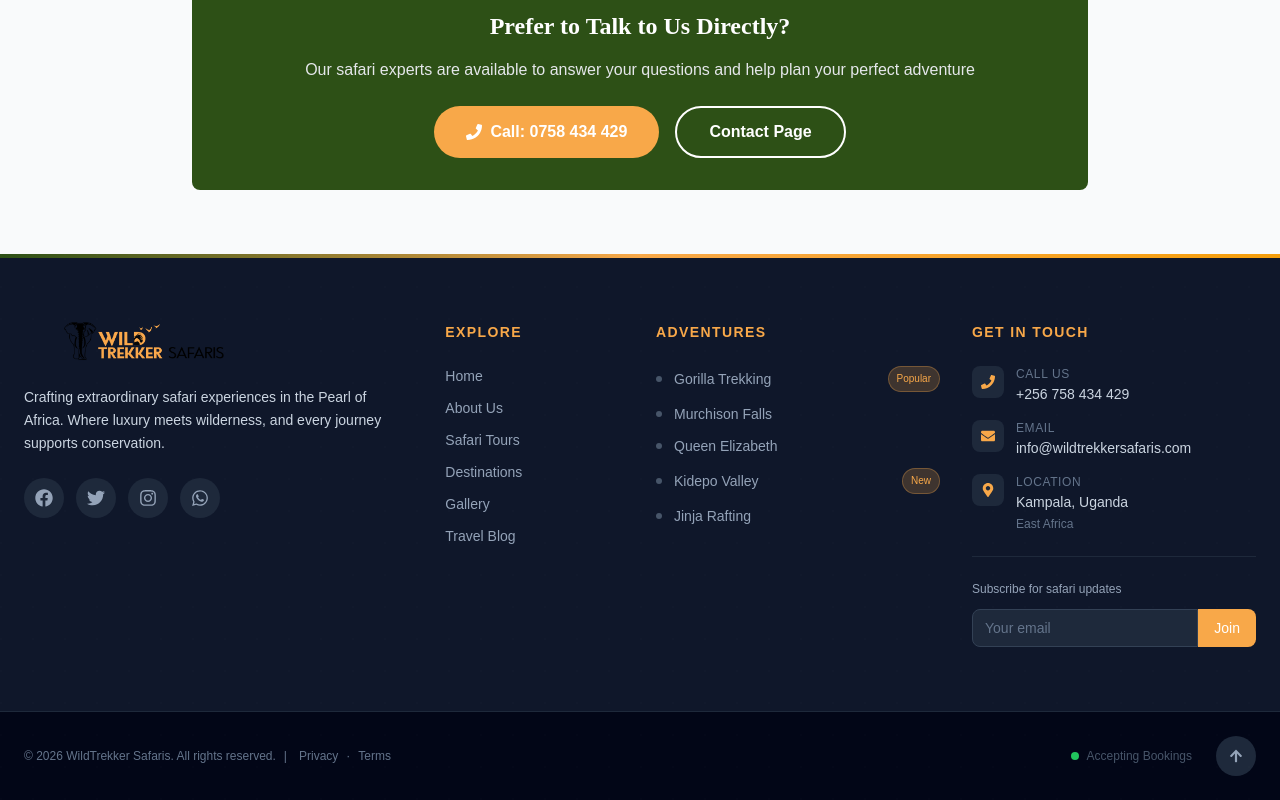
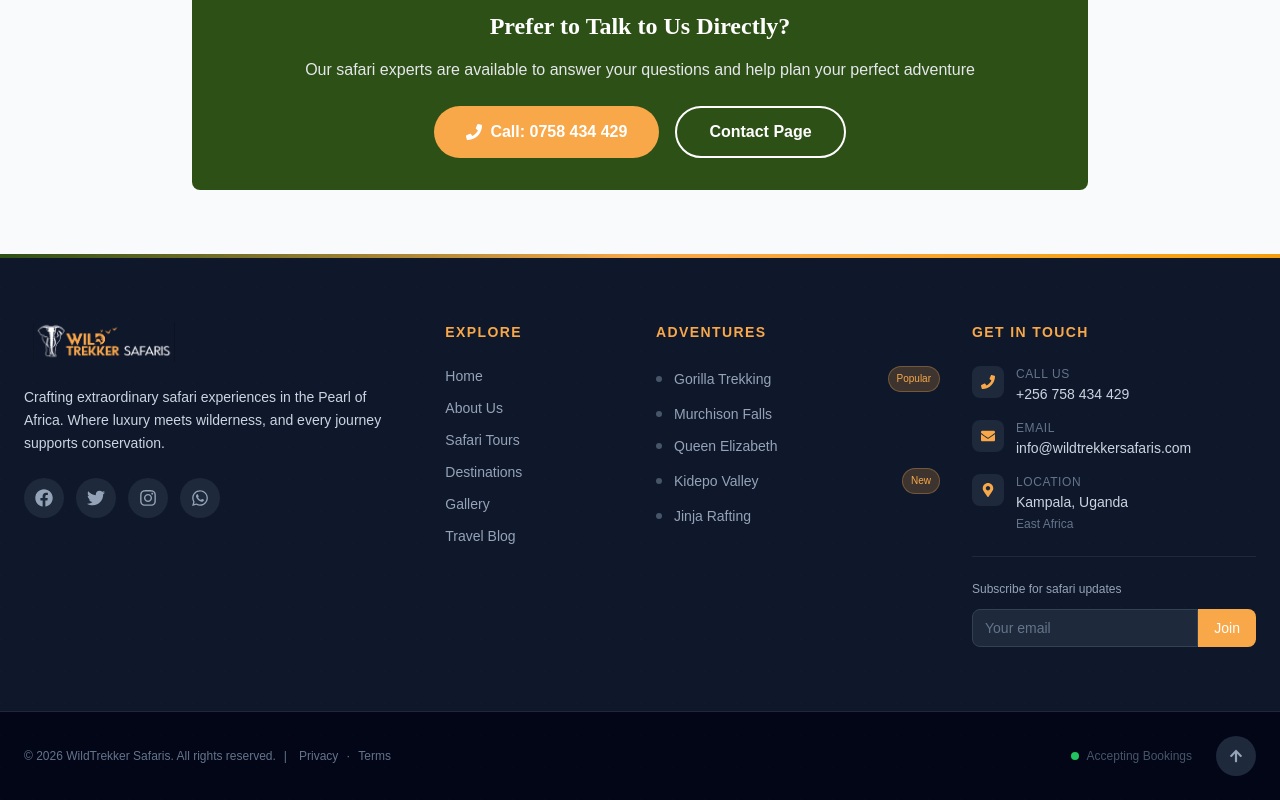
Before and after one commit to ivankisakye/wild-trekkers, a React (Vite) app: page /book-now in a window 1280 px wide. Shown: the part 1901-2701 px from the top of the page. Built offline with nearby package versions, Linux system fonts and the light colour scheme.

Commit message:
footer logo done

```diff
--- a/src/components/layout/Footer.jsx
+++ b/src/components/layout/Footer.jsx
@@ -42,9 +42,9 @@ const Footer = () => {
 
 
                     <img
-                      src="/logo3.png"
+                      src="/logoft1.png"
                       alt="Wild Trekker Logo"
-                      className="w-60 h-10 object-contain"
+                      className="w-40 h-10 object-contain"
                     />
 
 
--- a/src/pages/Home.jsx
+++ b/src/pages/Home.jsx
@@ -90,15 +90,6 @@ const Home = () => {
         {/* Hero Content - Enhanced */}
         <div className="relative z-20 text-center text-white px-4 max-w-6xl mx-auto">
           {/* Badge */}
-          <motion.div
-            initial={{ opacity: 0, y: 20 }}
-            animate={{ opacity: 1, y: 0 }}
-            transition={{ duration: 0.6, delay: 0.1 }}
-            className="inline-flex items-center bg-white/10 backdrop-blur-md px-4 py-2 rounded-full border border-white/20 mb-6"
-          >
-            <FaShieldAlt className="text-amber-400 mr-2" />
-            <span className="text-sm font-medium tracking-wide">TRUSTED SAFARI OPERATOR SINCE 2010</span>
-          </motion.div>
 
           <motion.h1
             initial={{ opacity: 0, y: 30 }}
```
Also changed, not shown: public/logoft.png (added), public/logoft1.png (added).
